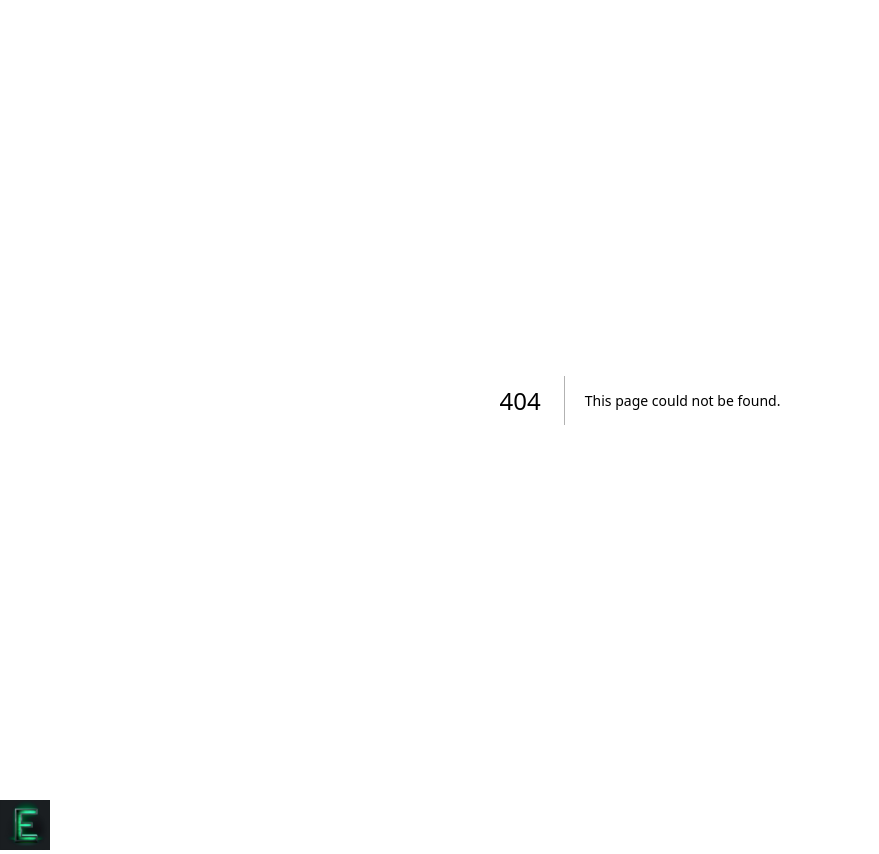
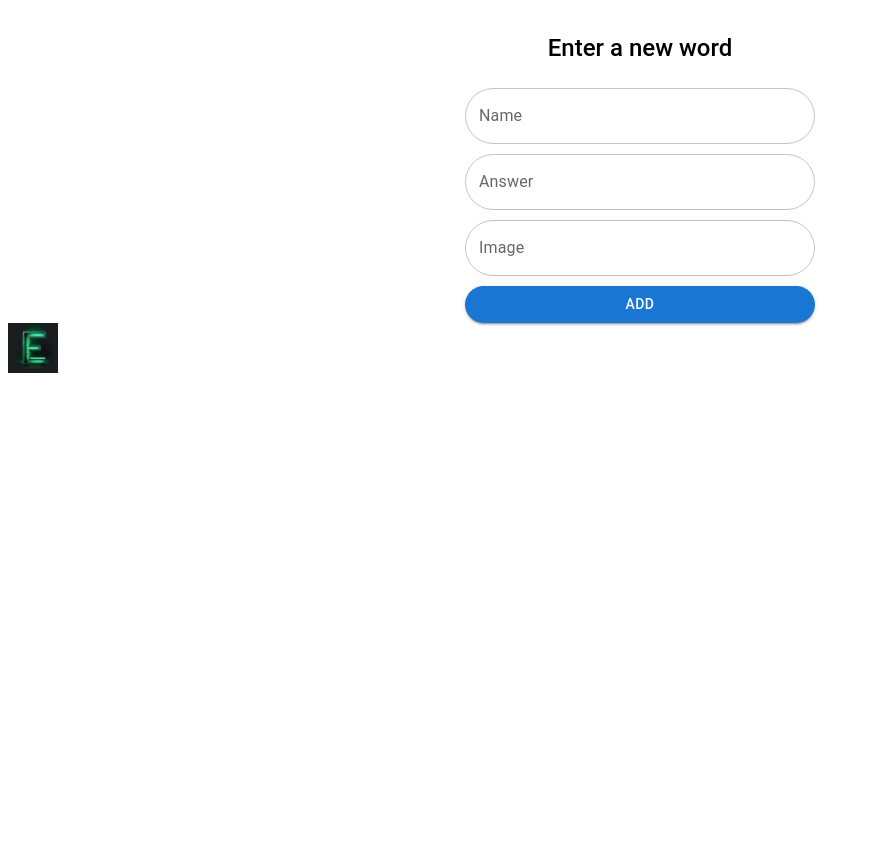
Before and after one commit to emre15900/word-challenge, a Next.js app: page /add-new-word in a window 1280 px wide. Before the commit this address had no page. Shown: the whole page, without its empty margins (0-879 px from the left). After the commit the page ends 800 px from the top, so only its background shows below. Built offline with nearby package versions, Linux system fonts and the light colour scheme.

Commit message:
Back end api setup is done

```diff
--- /dev/null
+++ b/src/pages/add-new-word.tsx
@@ -0,0 +1,70 @@
+import React from "react";
+import { TextField, Grid, Typography, Button } from "@mui/material";
+
+function AddNewWord() {
+  return (
+    <Grid>
+      <Typography
+        variant="h5"
+        sx={{ fontWeight: 500, textAlign: "center", mb: 3, mt: 4 }}
+      >
+        Enter a new word
+      </Typography>
+      <Grid
+        sx={{
+          display: "flex",
+          alignItems: "center",
+          justifyContent: "center",
+        }}
+      >
+        <Grid
+          sx={{
+            display: "flex",
+            flexDirection: "column",
+            gap: "10px",
+            minWidth: 350,
+          }}
+        >
+          <TextField
+            fullWidth
+            id="name"
+            label="Name"
+            variant="outlined"
+            sx={{
+              "& .MuiOutlinedInput-root": {
+                borderRadius: "30px !important",
+              },
+            }}
+          />
+          <TextField
+            fullWidth
+            id="answer"
+            label="Answer"
+            variant="outlined"
+            sx={{
+              "& .MuiOutlinedInput-root": {
+                borderRadius: "30px !important",
+              },
+            }}
+          />
+          <TextField
+            fullWidth
+            id="img"
+            label="Image"
+            variant="outlined"
+            sx={{
+              "& .MuiOutlinedInput-root": {
+                borderRadius: "30px !important",
+              },
+            }}
+          />
+          <Button variant="contained" sx={{ borderRadius: "30px" }}>
+            Add
+          </Button>
+        </Grid>
+      </Grid>
+    </Grid>
+  );
+}
+
+export default AddNewWord;
```
Also changed, not shown: api/package.json (added, +21 -0 lines), api/server.js (added, +18 -0 lines), src/pages/index.tsx (+8 -0 lines), 1 other file (tests, documents, lock files or other folders).
